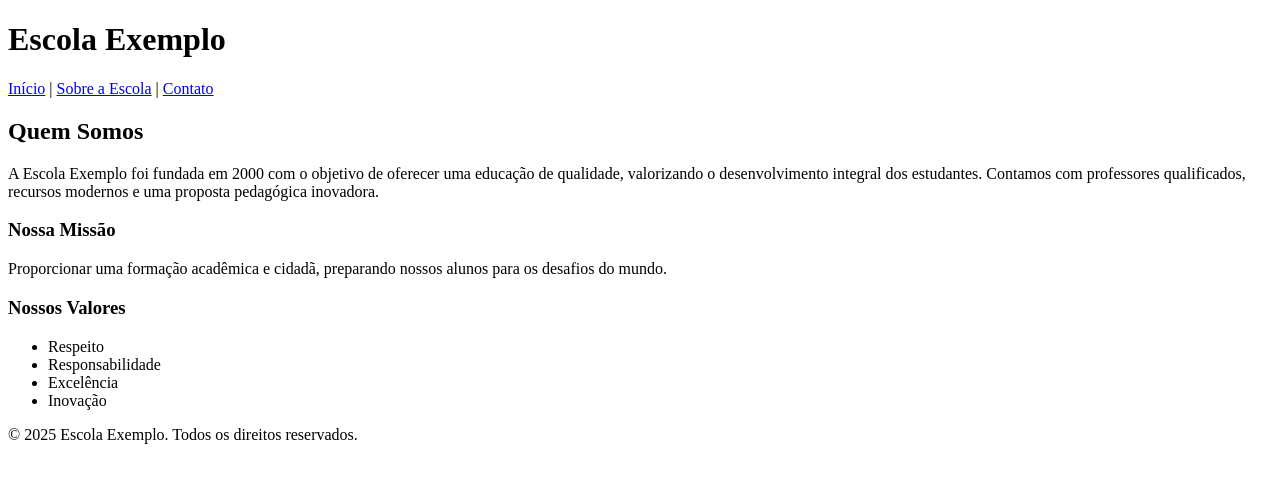
After one commit to IskandarADC/AulaGit11-06-2025, a Flask app: template templates/sobre.html in a window 1280 px wide. The commit adds this page. Shown: the top 483 px of the page. Run offline with Flask 3, Linux system fonts and the light colour scheme; the template is opened without the code that fills it, so the values that code supplies are empty.

Commit message:
second  commit

```diff
--- /dev/null
+++ b/templates/sobre.html
@@ -0,0 +1,34 @@
+<!DOCTYPE html>
+<html lang="pt-BR">
+<head>
+    <meta charset="UTF-8" />
+    <meta name="viewport" content="width=device-width, initial-scale=1.0" />
+    <title>Sobre a Escola Exemplo</title>
+</head>
+<body>
+    <header>
+        <h1>Escola Exemplo</h1>
+        <nav>
+            <a href="index.html">Início</a> |
+            <a href="sobre.html">Sobre a Escola</a> |
+            <a href="contato.html">Contato</a>
+        </nav>
+    </header>
+    <section>
+        <h2>Quem Somos</h2>
+        <p>A Escola Exemplo foi fundada em 2000 com o objetivo de oferecer uma educação de qualidade, valorizando o desenvolvimento integral dos estudantes. Contamos com professores qualificados, recursos modernos e uma proposta pedagógica inovadora.</p>
+        <h3>Nossa Missão</h3>
+        <p>Proporcionar uma formação acadêmica e cidadã, preparando nossos alunos para os desafios do mundo.</p>
+        <h3>Nossos Valores</h3>
+        <ul>
+            <li>Respeito</li>
+            <li>Responsabilidade</li>
+            <li>Excelência</li>
+            <li>Inovação</li>
+        </ul>
+    </section>
+    <footer>
+        <p>&copy; 2025 Escola Exemplo. Todos os direitos reservados.</p>
+    </footer>
+</body>
+</html>
```
Also changed, not shown: templates/contato.html (added, +34 -0 lines), templates/index.html (+19 -5 lines), README.md (deleted).
